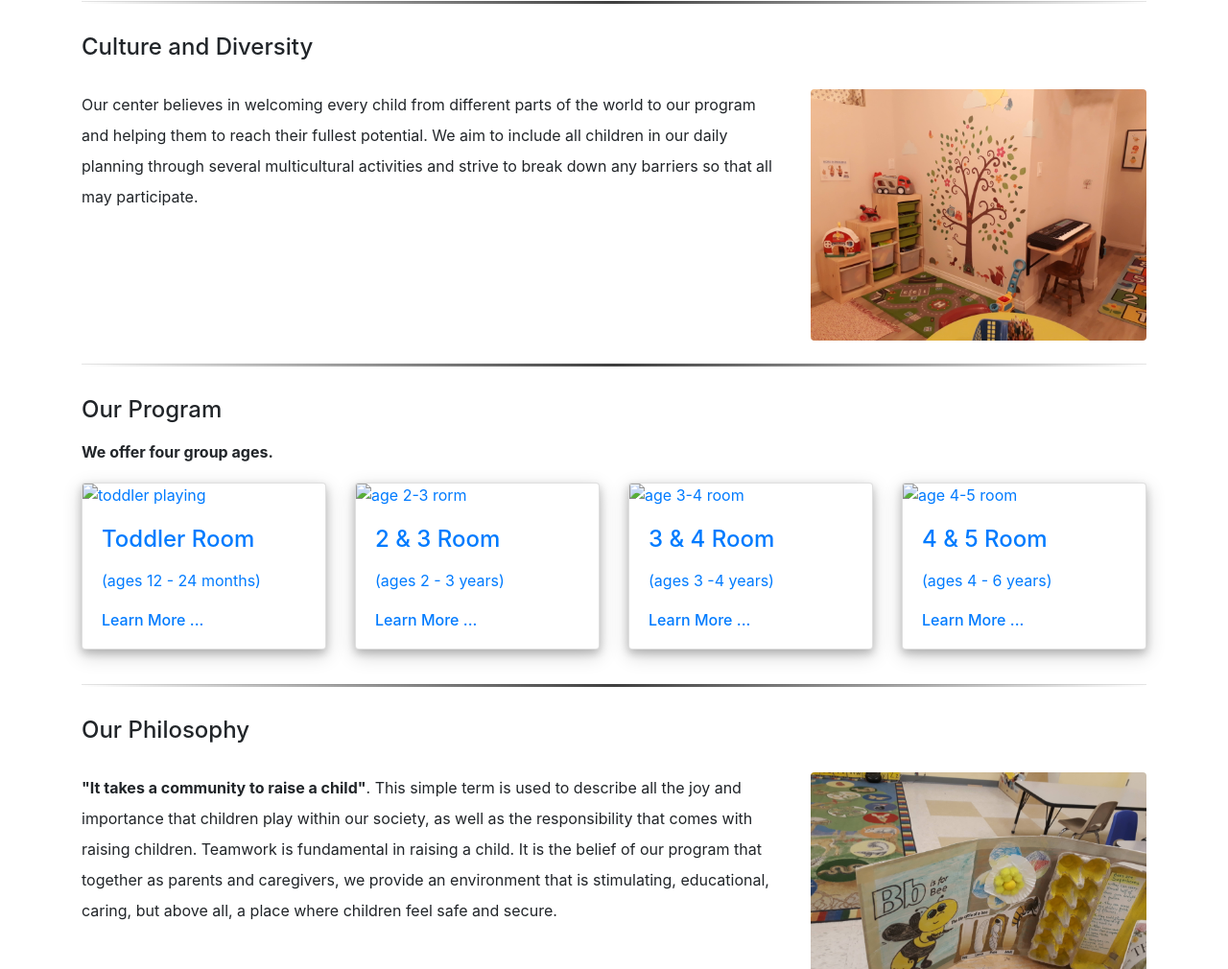
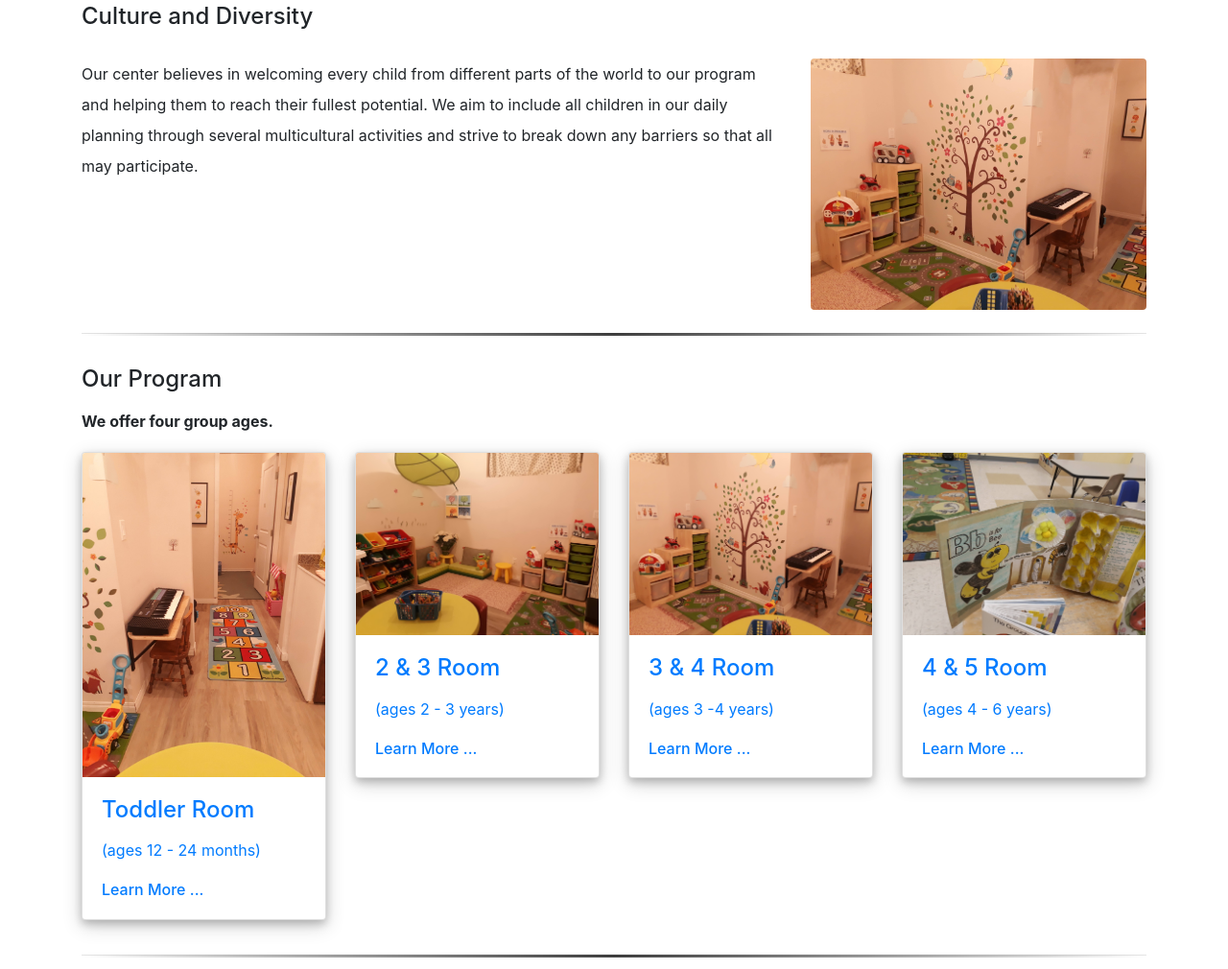
Before and after one commit to alinadayhome/alinadayhome, a plain HTML site: page index.html in a window 1280 px wide. Shown: the part 1733-2743 px from the top of the page at 96% size. Drawn offline with Linux system fonts and the light colour scheme.

Commit message:
Update index.html

```diff
--- a/index.html
+++ b/index.html
@@ -43,7 +43,7 @@
 <!-- Welcome -->
 <div class="container">
     <h4>Welcome to Alina Dayhome</h4>
-    <p class="headline">Alina Dayhome is ...
+    <p class="headline">
 	</p>
     <div class="row">
       <div class="col-sm-4 order-sm-2 mb-2"><img src="assets/img/index/1.jpg" class="img-fluid rounded" alt="welcome"/>
@@ -107,7 +107,7 @@
 		 <div class="mb-10">
 			<a id="toddler-link" href="pages/program.html#toddler">
 			<div class="card hover-shadow">
-		    <img class="card-img-top" src="assets/img/program/1.jpg" alt="toddler playing">
+		    <img class="card-img-top" src="assets/img/index/1.jpg" alt="toddler playing">
 			<div class="card-body">
 			<h4 class="card-title">Toddler Room </h4>
 			<p class="card-text">(ages 12 - 24 months)</p>
@@ -122,7 +122,7 @@
 		 <div class="mb-10">
 			<a href="pages/program.html#room2-3">
 			<div class="card hover-shadow">
-		    <img class="card-img-top" src="assets/img/program/2.jpg" alt="age 2-3 rorm">
+		    <img class="card-img-top" src="assets/img/index/2.jpg" alt="age 2-3 rorm">
 			<div class="card-body">
 			<h4 class="card-title">2 & 3 Room </h4>
 			<p class="card-text">(ages 2 - 3 years) </p>
@@ -137,7 +137,7 @@
 		 <div class="mb-10">
 			<a href="pages/program.html#room3-4">
 			<div class="card hover-shadow">
-		    <img class="card-img-top" src="assets/img/program/3.jpg" alt=" age 3-4 room">
+		    <img class="card-img-top" src="assets/img/index/3.jpg" alt=" age 3-4 room">
 			<div class="card-body">
 			<h4 class="card-title">3 & 4 Room </h4>
 			<p class="card-text">(ages 3 -4 years)</p>
@@ -152,7 +152,7 @@
 		 <div class="mb-10">
 			<a href="pages/program.html#room4-5">
 			<div class="card hover-shadow">
-		    <img class="card-img-top" src="assets/img/program/4.jpg" alt="age 4-5 room">
+		    <img class="card-img-top" src="assets/img/index/4.jpg" alt="age 4-5 room">
 			<div class="card-body">
 			<h4 class="card-title">4 & 5 Room </h4>
 			<p class="card-text">(ages 4 - 6 years)</p>
```
